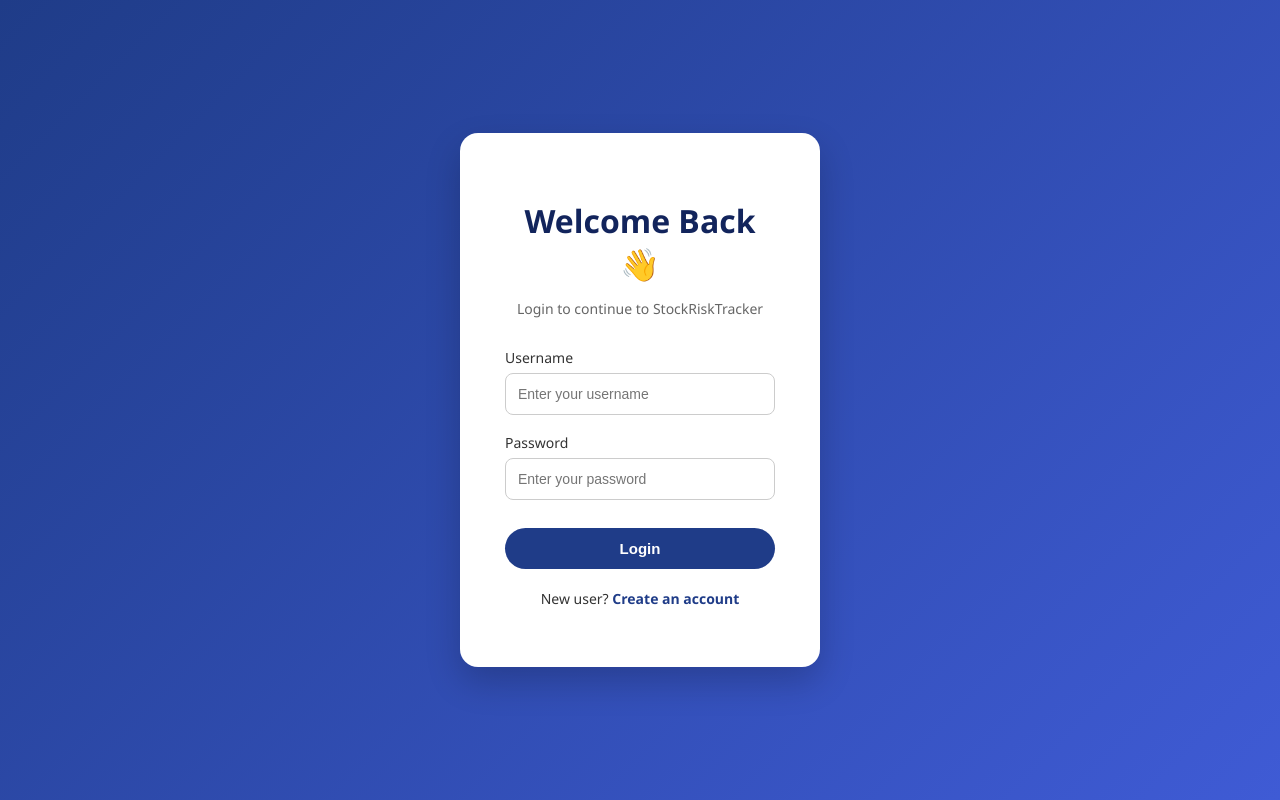
After one commit to Tanish428/StockRiskTracker, a Django app: page /tracker/login/ in a window 1280 px wide. The commit adds this page. Run offline with Django 4.2, Linux system fonts and the light colour scheme.

Commit message:
login(layout done) commit

```diff
--- /dev/null
+++ b/stock_risk_manager/static/css/login.css
@@ -0,0 +1,88 @@
+.login-wrapper {
+    min-height: 100vh;
+    background: linear-gradient(135deg, #1f3c88, #3f5bd5);
+    display: flex;
+    align-items: center;
+    justify-content: center;
+}
+
+.login-card {
+    background: #ffffff;
+    padding: 45px;
+    width: 360px;
+    border-radius: 18px;
+    box-shadow: 0 15px 35px rgba(0,0,0,0.2);
+    text-align: center;
+}
+
+.login-card h1 {
+    margin-bottom: 8px;
+    color: #12245c;
+}
+
+.subtitle {
+    font-size: 14px;
+    color: #666;
+    margin-bottom: 30px;
+}
+
+.input-group {
+    text-align: left;
+    margin-bottom: 18px;
+}
+
+.input-group label {
+    display: block;
+    margin-bottom: 6px;
+    font-size: 14px;
+    font-weight: 500;
+    color: #333;
+}
+
+.input-group input {
+    width: 100%;
+    padding: 12px;
+    border-radius: 8px;
+    border: 1px solid #ccc;
+    font-size: 14px;
+}
+
+.input-group input:focus {
+    outline: none;
+    border-color: #1f3c88;
+    box-shadow: 0 0 0 2px rgba(31,60,136,0.15);
+}
+
+.login-btn {
+    width: 100%;
+    margin-top: 10px;
+    padding: 12px;
+    border-radius: 25px;
+    background: #1f3c88;
+    color: white;
+    border: none;
+    font-size: 15px;
+    font-weight: bold;
+    cursor: pointer;
+    transition: background 0.3s, transform 0.2s;
+}
+
+.login-btn:hover {
+    background: #16306a;
+    transform: translateY(-2px);
+}
+
+.signup-text {
+    margin-top: 20px;
+    font-size: 14px;
+}
+
+.signup-text a {
+    color: #1f3c88;
+    font-weight: bold;
+    text-decoration: none;
+}
+
+.signup-text a:hover {
+    text-decoration: underline;
+}
--- /dev/null
+++ b/stock_risk_manager/templates/login.html
@@ -0,0 +1,47 @@
+<!DOCTYPE html>
+<html lang="en">
+<head>
+    <meta charset="UTF-8">
+    <title>Login | StockRiskTracker</title>
+
+    {% load static %}
+    <link rel="stylesheet" href="{% static 'css/index.css' %}">
+    <link rel="stylesheet" href="{% static 'css/login.css' %}">
+</head>
+
+<body>
+
+<div class="login-wrapper">
+
+    <div class="login-card">
+
+        <h1>Welcome Back 👋</h1>
+        <p class="subtitle">Login to continue to StockRiskTracker</p>
+
+        <form>
+
+            <div class="input-group">
+                <label>Username</label>
+                <input type="text" placeholder="Enter your username">
+            </div>
+
+            <div class="input-group">
+                <label>Password</label>
+                <input type="password" placeholder="Enter your password">
+            </div>
+
+            <button type="submit" class="login-btn">Login</button>
+
+        </form>
+
+        <p class="signup-text">
+            New user?
+            <a href="{% url 'register' %}">Create an account</a>
+        </p>
+
+    </div>
+
+</div>
+
+</body>
+</html>
--- a/stock_risk_manager/templates/register.html
+++ b/stock_risk_manager/templates/register.html
@@ -43,7 +43,7 @@
         </form>
 
         <div class="footer-text">
-            Already have an account? <span>Login</span>
+            Already have an account? <a href="{% url 'login' %}"><span>Login</span></a>
         </div>
 
     </div>
--- a/stock_risk_manager/tracker/urls.py
+++ b/stock_risk_manager/tracker/urls.py
@@ -3,6 +3,9 @@ from django.urls import path
 from . import views
 from .views import dashboard
 urlpatterns = [
+
+    path('register/', views.register, name='register'),
+    path('login/', views.login, name='login'),
     path("tracker/", views.dashboard, name="dashboard"),
     path('watchlist/', views.watchlist, name='watchlist'),
     path('history/', views.history, name='history'),
@@ -10,6 +13,5 @@ urlpatterns = [
     path('report/', views.report, name='report'),
     path('profile/', views.profile, name='profile'),
     path('quiz/', views.quiz, name='quiz'),
-    path('register/', views.register, name='register'),
     path("", views.index, name="index"),
 ]
--- a/stock_risk_manager/tracker/views.py
+++ b/stock_risk_manager/tracker/views.py
@@ -3,6 +3,12 @@ from django.shortcuts import render
 # Create your views here.
 
 from django.http import HttpResponse
+
+def register(request):
+    return render(request, 'register.html')
+
+def login(request):
+    return render(request, 'login.html')
 
 def dashboard(request):
     return render(request, "index.html")
@@ -25,8 +31,5 @@ def profile(request):
 def quiz(request):
     return render(request, 'quiz.html')
 
-def register(request):
-    return render(request, 'register.html')
-
 def index(request):
     return render(request,'index.html')
```
